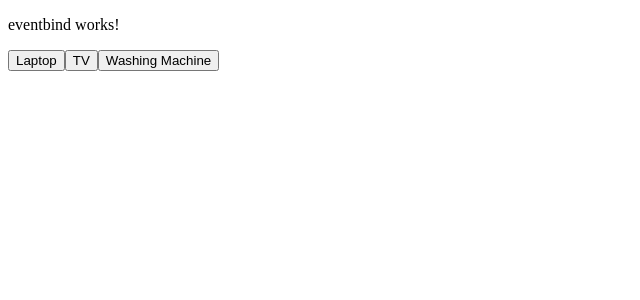
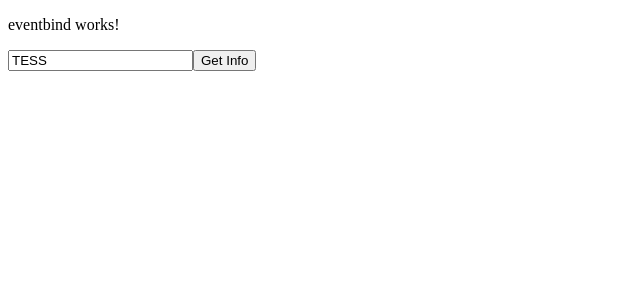
Before and after one commit to bhavey-2021/Angular-Youtube, an Angular app: page / in a window 1280 px wide. Shown: the top 300 px of the page, without its empty margins (0-640 px from the left). Built offline with nearby package versions, Linux system fonts and the light colour scheme.

Commit message:
Local Reference Variable

```diff
--- a/src/app/databind/eventbind/eventbind.component.html
+++ b/src/app/databind/eventbind/eventbind.component.html
@@ -2,7 +2,9 @@
 
 <!-- <input type="text" value="myinputtext" (click)="onInputClick($event)"> -->
 <!--"$event" is a reserve variable of angular-->
-<button value="Laptop" (click) = "onAddCart($event)">Laptop </button>
+<!-- <button value="Laptop" (click) = "onAddCart($event)">Laptop </button>
 <button value="TV" (click) = "onAddCart($event)" >TV </button>
 <button value="Washing Machine" (click) = "onAddCart($event)" >Washing Machine</button>
-<p>{{message}} </p><!--passing a variable 'message' , using interpolation-->
+<p>{{message}} </p>passing a variable 'message' , using interpolation -->
+<input #inputInfo type="text" value="TESS" name="Bhavey">
+<button (click) = "getInputInfo(inputInfo)">Get Info</button>
--- a/src/app/databind/eventbind/eventbind.component.ts
+++ b/src/app/databind/eventbind/eventbind.component.ts
@@ -18,4 +18,10 @@ export class EventbindComponent implements OnInit {
   onInputClick(event: any){
     console.log(event.target.value);
   }
+  getInputInfo(inputInfo: any)
+  {
+    console.log(inputInfo.value);//extracts info from "<input #inputInfo type="text" value="TESS" name="Bhavey">"
+    console.log(inputInfo.name);//extracts info from "<input #inputInfo type="text" value="TESS" name="Bhavey">"
+
+  }
 }
```
